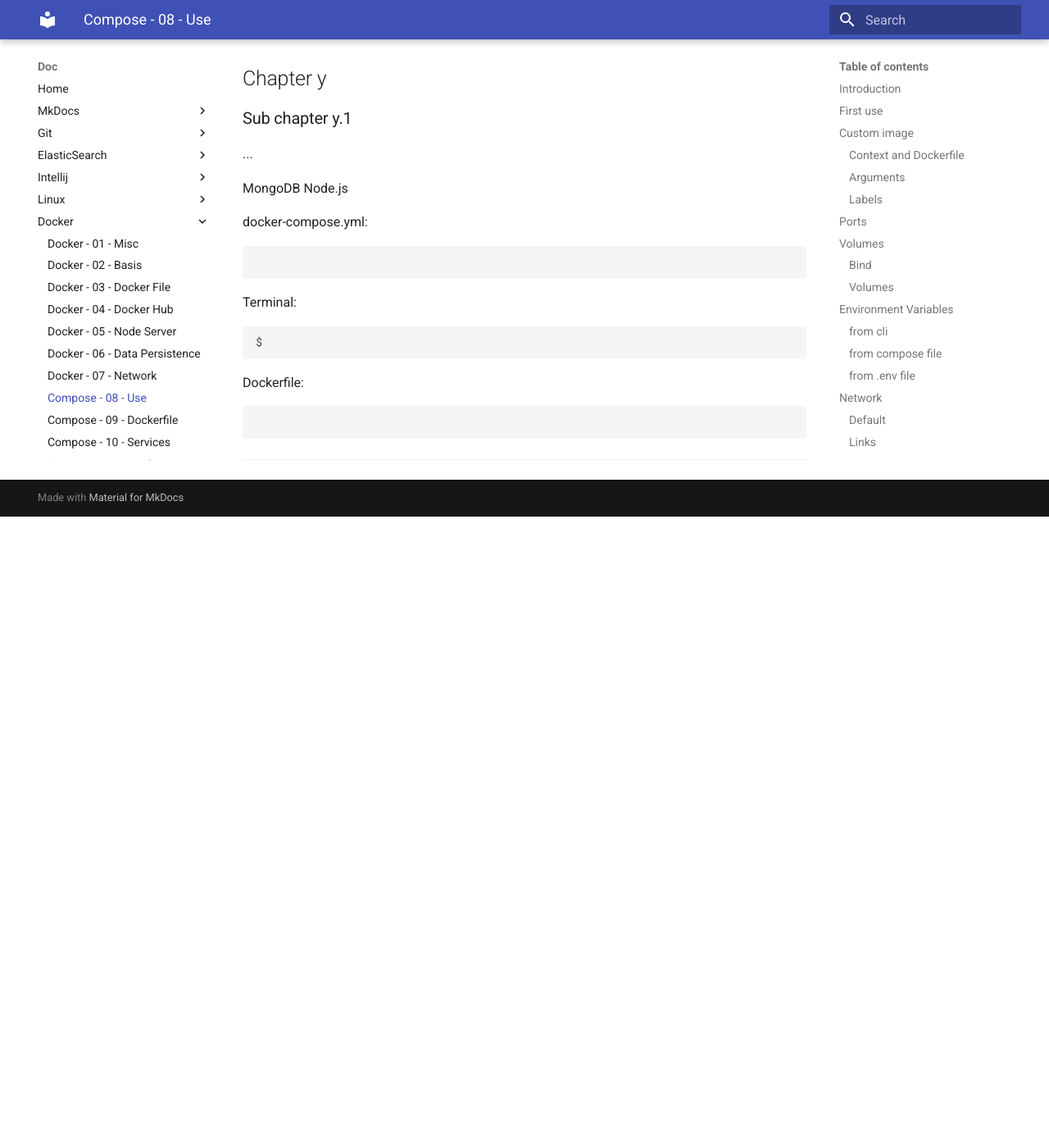
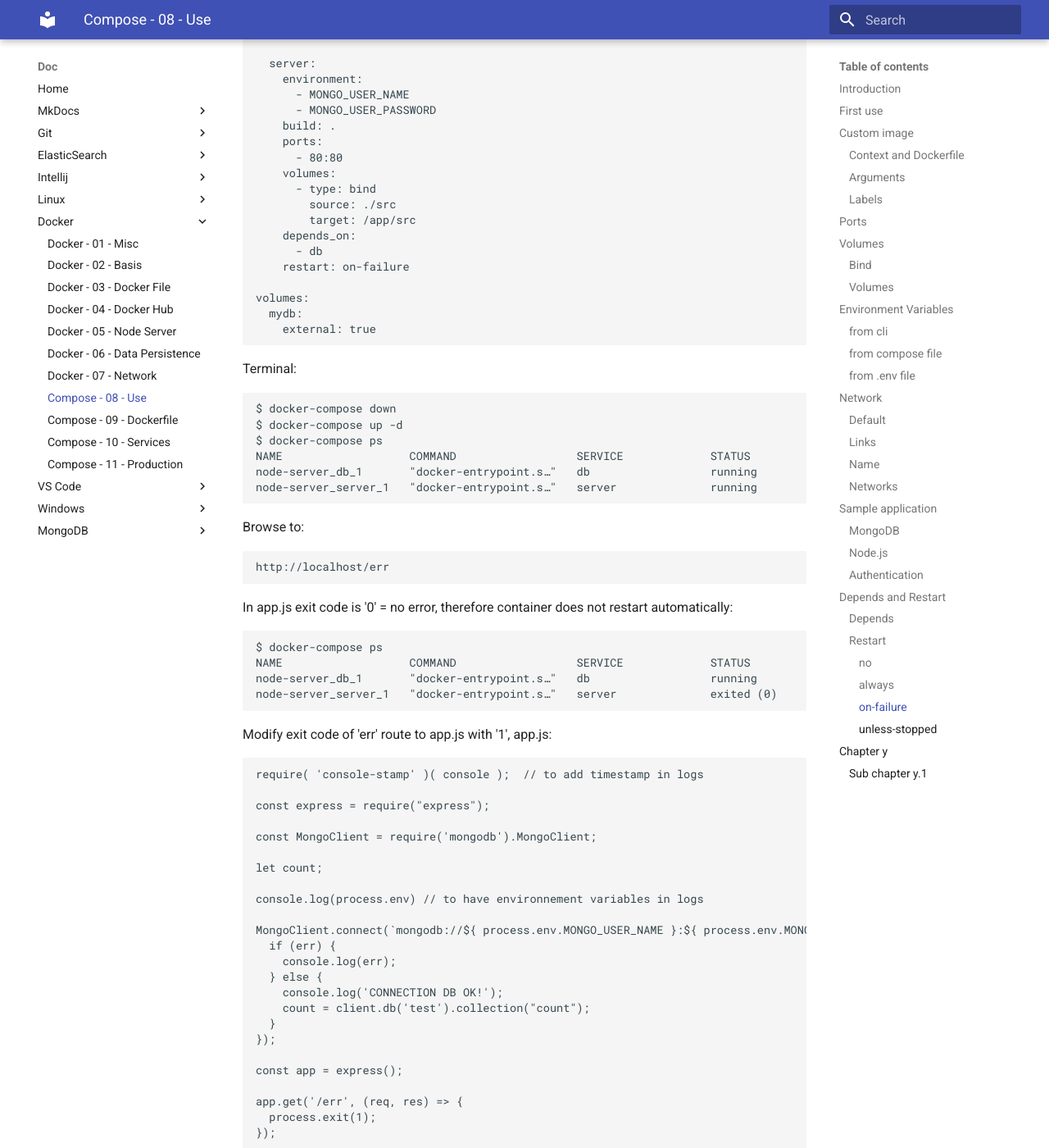
Before and after one commit to oldu73/doc, an MkDocs documentation site: the page built from docs/docker/8-compose-use.md, in a window 1280 px wide and 1400 px high, scrolled down 34236 px. Shown: the whole window at 82% size. Built offline with MkDocs 1.6.1 and Material for MkDocs 9.7.7, drawn with Linux system fonts in a browser that asks for light colours; before the commit the page ends 34866 px from its top, so only the background shows below that; some of the changed text lies outside the part shown.

Commit message:
docker compose - 08 - use - depends and restart - restart - on-failure and unless-stopped

````diff
--- a/docs/docker/8-compose-use.md
+++ b/docs/docker/8-compose-use.md
@@ -1683,18 +1683,198 @@
 
 #### on-failure
 
-(video: 09:36)
-
 docker-compose.yml (restart: on-failure):
 ```
-
+version: '3.8'
+
+services:
+
+  db:
+    environment:
+      - MONGO_INITDB_ROOT_USERNAME
+      - MONGO_INITDB_ROOT_PASSWORD
+    image: mongo
+    volumes:
+      - type: volume
+        source: mydb
+        target: /data/db
+
+  server:
+    environment:
+      - MONGO_USER_NAME
+      - MONGO_USER_PASSWORD
+    build: .
+    ports:
+      - 80:80
+    volumes:
+      - type: bind
+        source: ./src
+        target: /app/src
+    depends_on:
+      - db
+    restart: on-failure
+
+volumes:
+  mydb:
+    external: true
+```
+
+Terminal:
+```console
+$ docker-compose down
+$ docker-compose up -d
+$ docker-compose ps
+NAME                   COMMAND                  SERVICE             STATUS              PORTS
+node-server_db_1       "docker-entrypoint.s…"   db                  running             27017/tcp
+node-server_server_1   "docker-entrypoint.s…"   server              running             0.0.0.0:80->80/tcp
+```
+
+Browse to:
+```
+http://localhost/err
+```
+
+In app.js exit code is '0' = no error, therefore container does not restart automatically:
+```console
+$ docker-compose ps
+NAME                   COMMAND                  SERVICE             STATUS              PORTS
+node-server_db_1       "docker-entrypoint.s…"   db                  running             27017/tcp
+node-server_server_1   "docker-entrypoint.s…"   server              exited (0)
+```
+
+Modify exit code of 'err' route to app.js with '1', app.js:
+```javascript
+require( 'console-stamp' )( console );  // to add timestamp in logs
+
+const express = require("express");
+
+const MongoClient = require('mongodb').MongoClient;
+
+let count;
+
+console.log(process.env) // to have environnement variables in logs
+
+MongoClient.connect(`mongodb://${ process.env.MONGO_USER_NAME }:${ process.env.MONGO_USER_PASSWORD }@db`, { useUnifiedTopology: true }, (err, client) => {
+  if (err) {
+    console.log(err);
+  } else {
+    console.log('CONNECTION DB OK!');
+    count = client.db('test').collection("count");
+  }
+});
+
+const app = express();
+
+app.get('/err', (req, res) => {
+  process.exit(1);
+});
+
+app.get('/', (req, res) => {
+  console.log('request url: ' + req.url);
+  count.findOneAndUpdate({}, { $inc: { count: 1 } }, { returnNewDocument: true }).then((doc) => {
+    const value = doc.value;
+    res.status(200).json(value.count);
+  })
+});
+
+app.get('*', (req, res) => {
+  res.end();
+});
+
+app.listen(80);
+```
+
+Terminal:
+```console
+$ docker-compose down
+$ docker-compose up -d
+$ docker-compose ps
+NAME                   COMMAND                  SERVICE             STATUS              PORTS
+node-server_db_1       "docker-entrypoint.s…"   db                  running             27017/tcp
+node-server_server_1   "docker-entrypoint.s…"   server              running             0.0.0.0:80->80/tcp
+```
+
+Browse to:
+```
+http://localhost/err
+```
+
+In app.js exit code is '1' = error, therefore container restart automatically:
+```console
+$ docker-compose ps
+NAME                   COMMAND                  SERVICE             STATUS              PORTS
+node-server_db_1       "docker-entrypoint.s…"   db                  running             27017/tcp
+node-server_server_1   "docker-entrypoint.s…"   server              running             0.0.0.0:80->80/tcp
 ```
 
 #### unless-stopped
 
+Will always restart except if stopped "manually" with 'docker-compose stop server', then restart Docker daemon, then stopped 'server' container will not restart.
+
 docker-compose.yml (restart: unless-stopped):
 ```
-
+version: '3.8'
+
+services:
+
+  db:
+    environment:
+      - MONGO_INITDB_ROOT_USERNAME
+      - MONGO_INITDB_ROOT_PASSWORD
+    image: mongo
+    volumes:
+      - type: volume
+        source: mydb
+        target: /data/db
+
+  server:
+    environment:
+      - MONGO_USER_NAME
+      - MONGO_USER_PASSWORD
+    build: .
+    ports:
+      - 80:80
+    volumes:
+      - type: bind
+        source: ./src
+        target: /app/src
+    depends_on:
+      - db
+    restart: unless-stopped
+
+volumes:
+  mydb:
+    external: true
+```
+
+Terminal:
+```console
+$ docker-compose down
+$ docker-compose up -d
+$ docker-compose ps
+NAME                   COMMAND                  SERVICE             STATUS              PORTS
+node-server_db_1       "docker-entrypoint.s…"   db                  running             27017/tcp
+node-server_server_1   "docker-entrypoint.s…"   server              running             0.0.0.0:80->80/tcp
+$ docker-compose stop server
+$ docker-compose ps
+NAME                   COMMAND                  SERVICE             STATUS              PORTS
+node-server_db_1       "docker-entrypoint.s…"   db                  running             27017/tcp
+node-server_server_1   "docker-entrypoint.s…"   server              exited (137)
+```
+
+Restart Docker daemon, then:
+```console
+$ docker-compose ps
+NAME                   COMMAND                  SERVICE             STATUS              PORTS
+node-server_db_1       "docker-entrypoint.s…"   db                  exited (255)        27017/tcp
+node-server_server_1   "docker-entrypoint.s…"   server              exited (137)
+```
+
+We may observe that 'server' container hasn't restarted automatically due to fact it has been "manually" stopped before Docker daemon restart.
+
+Note that you can change the restart configuration of an already running container by doing:
+```console
+$ docker container update --restart unless-stopped ID
 ```
 
 ***
````
